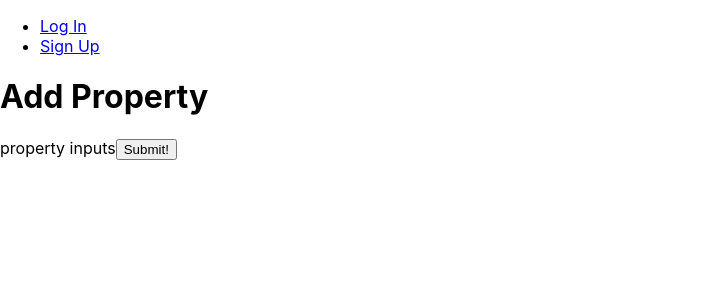
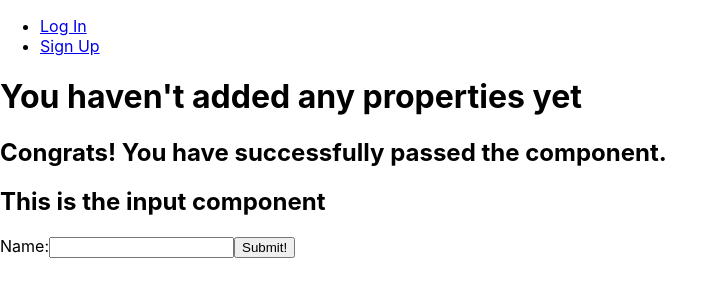
Before and after one commit to DevonJenkins/property-app-frontend, a React (Create React App) app: page /properties/new in a window 1280 px wide. Shown: the top 300 px of the page, without its empty margins (0-728 px from the left). Built offline with nearby package versions, Linux system fonts and the light colour scheme; no server answers.

Commit message:
implement property indexing

```diff
--- a/src/App.jsx
+++ b/src/App.jsx
@@ -1,4 +1,4 @@
-import { useState } from 'react'
+import { useEffect, useState } from 'react'
 import { Routes, Route, useNavigate, Navigate } from 'react-router-dom'
 import NavBar from './components/NavBar/NavBar'
 import Signup from './pages/Signup/Signup'
@@ -10,12 +10,14 @@ import Profiles from './pages/Profiles/Profiles'
 
 import * as authService from './services/authService'
 import * as propertyService from './services/propertyService'
+import PropertyList from './pages/Properties/PropertyList'
 
 const App = () => {
   const [user, setUser] = useState(authService.getUser())
   const [properties, setProperties] = useState([])
   const navigate = useNavigate()
   console.log(user)
+  console.log(properties)
 
   const handleLogout = () => {
     authService.logout()
@@ -31,6 +33,14 @@ const App = () => {
     const property = await propertyService.createProperty(propertyData)
     setProperties([...properties, property])
   }
+
+  useEffect(() => {
+    const fetchData = async () => {
+        const data = await propertyService.getAllProperties()
+        setProperties(data)
+    }
+    fetchData()
+  }, [])
 
   return (
     <>
@@ -51,6 +61,12 @@ const App = () => {
               <PropertyForm addProperty={addProperty} user={user}/>
             }
       />
+      <Route
+        path="/properties"
+        element={
+            <PropertyList properties={properties} />
+        }
+      />
       </Routes>
     </>
   )
--- /dev/null
+++ b/src/components/PropertyCard/PropertyCard.jsx
@@ -0,0 +1,9 @@
+import { Link } from "react-router-dom"
+
+const PropertyCard = ({ property }) => {
+    return (
+        <h1>{property.name}</h1>
+    )
+}
+
+export default PropertyCard
--- a/src/pages/Properties/PropertyForm.jsx
+++ b/src/pages/Properties/PropertyForm.jsx
@@ -1,6 +1,7 @@
 import { useState, useEffect } from 'react'
 import { useParams, useNavigate } from 'react-router-dom'
 
+import PropertyInput from './PropertyInputs'
 
 //----------------------Services----------------------\\
 
@@ -14,14 +15,14 @@ const PropertyForm = (props) => {
 
     const handleSubmit = async (e) => {
         e.preventDefault()
-        id ? props.updateProperty(form) : props.createProperty(form)
+        id ? props.updateProperty(form) : createProperty(form)
         navigate('/properties')
     }
 
-//    const handleChange = (e) => {
- //       setForm({ ...form, [e.target.name]: e.target.value })
-  //  }
-//    useEffect(() => {
+    const handleChange = (e) => {
+        setForm({ ...form, [e.target.name]: e.target.value })
+    }
+//   useEffect(() => {
 //        const fetchOne = async () => {
 //            const data = await getOne(id)
 //            setForm({
@@ -38,14 +39,14 @@ const PropertyForm = (props) => {
         <>
             <div className="page-header">
                 {
-                    id
-                    ? <h1>You haven\'t added any properties yet</h1>
+                    !id
+                    ? <h1>You haven't added any properties yet</h1>
                     : <><h1>Add Property</h1></>
                 }
             </div>
             <section>
-                <form>
-                    property inputs
+                <form onSubmit={handleSubmit}>
+                    <PropertyInput form={form} handleChange={handleChange} />
                     <button type="submit" className="btn submit">Submit!</button>
                 </form>
             </section>
--- /dev/null
+++ b/src/pages/Properties/PropertyInputs.jsx
@@ -0,0 +1,16 @@
+const PropertyInput = ({ form, handleChange}) => {
+   return (
+       <>
+         <h1>Congrats! You have successfully passed the component.</h1>
+         <h2>This is the input component</h2>
+         <label htmlFor="name">Name:</label>
+         <input
+            defaultValue={form.name ? form.name : ''}
+            onChange={handleChange} id ="name"
+            type="text" placehold="Name" autoComplete="off"
+         />
+       </>
+   )
+}
+
+export default PropertyInput
--- a/src/pages/Properties/PropertyList.jsx
+++ b/src/pages/Properties/PropertyList.jsx
@@ -0,0 +1,19 @@
+import PropertyCard from '../../components/PropertyCard/PropertyCard'
+
+const PropertyList = ({ properties }) => {
+    return (
+        <>
+            <div>
+                <h1>This Is The Property List</h1>
+                { properties.map((property) => (
+                    <PropertyCard
+                      property={property}
+                      key={property.id}
+                    />
+                ))}
+            </div>
+        </>
+    )
+}
+
+    export default PropertyList
--- a/src/services/propertyService.js
+++ b/src/services/propertyService.js
@@ -19,3 +19,12 @@ try {
   throw error
   }
 }
+
+export const getAllProperties = async () => {
+  try {
+   const res = await fetch(`${BASE_URL}`)
+   return await res.json()
+  } catch (error) {
+   throw error
+  }
+}
```
